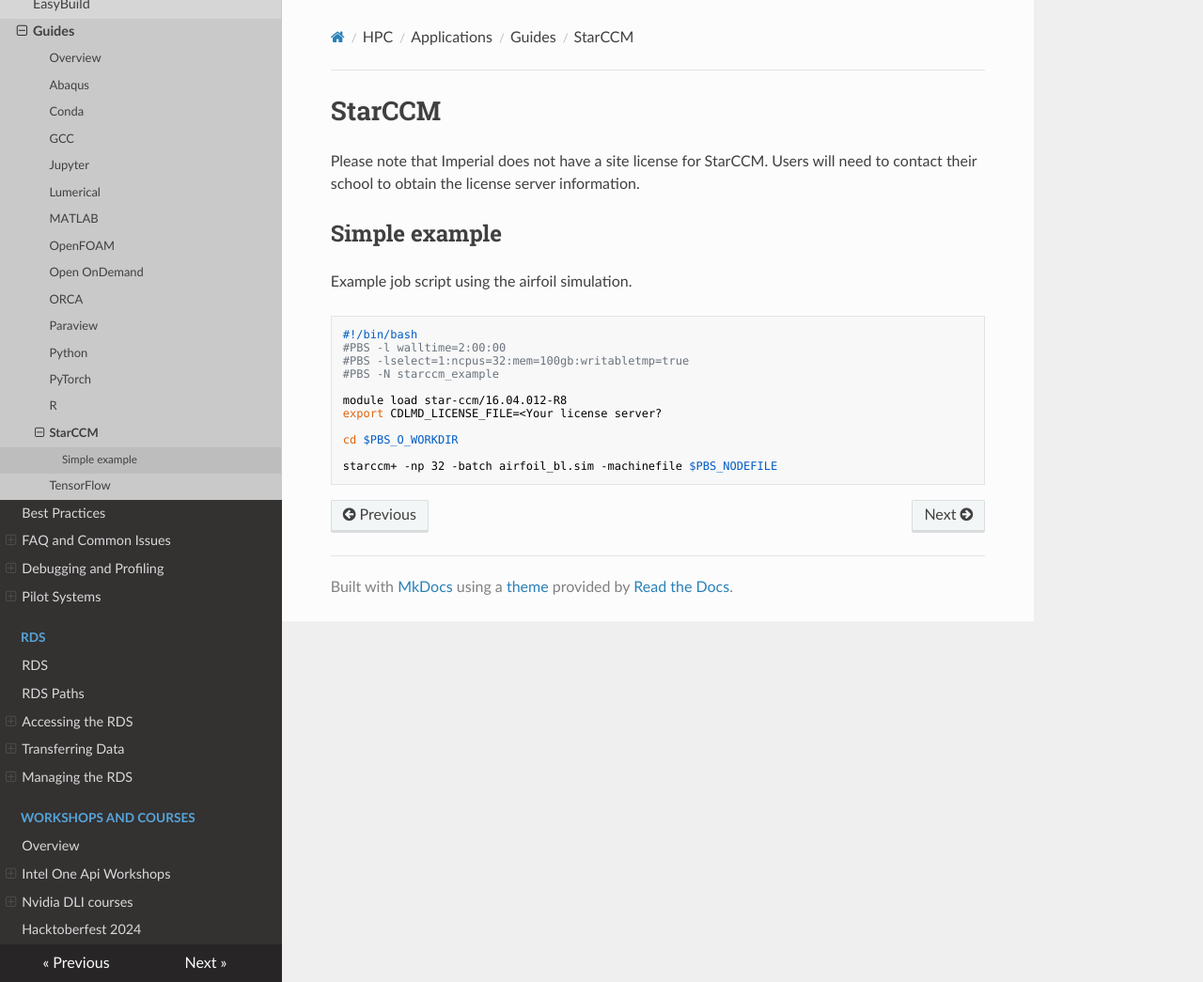
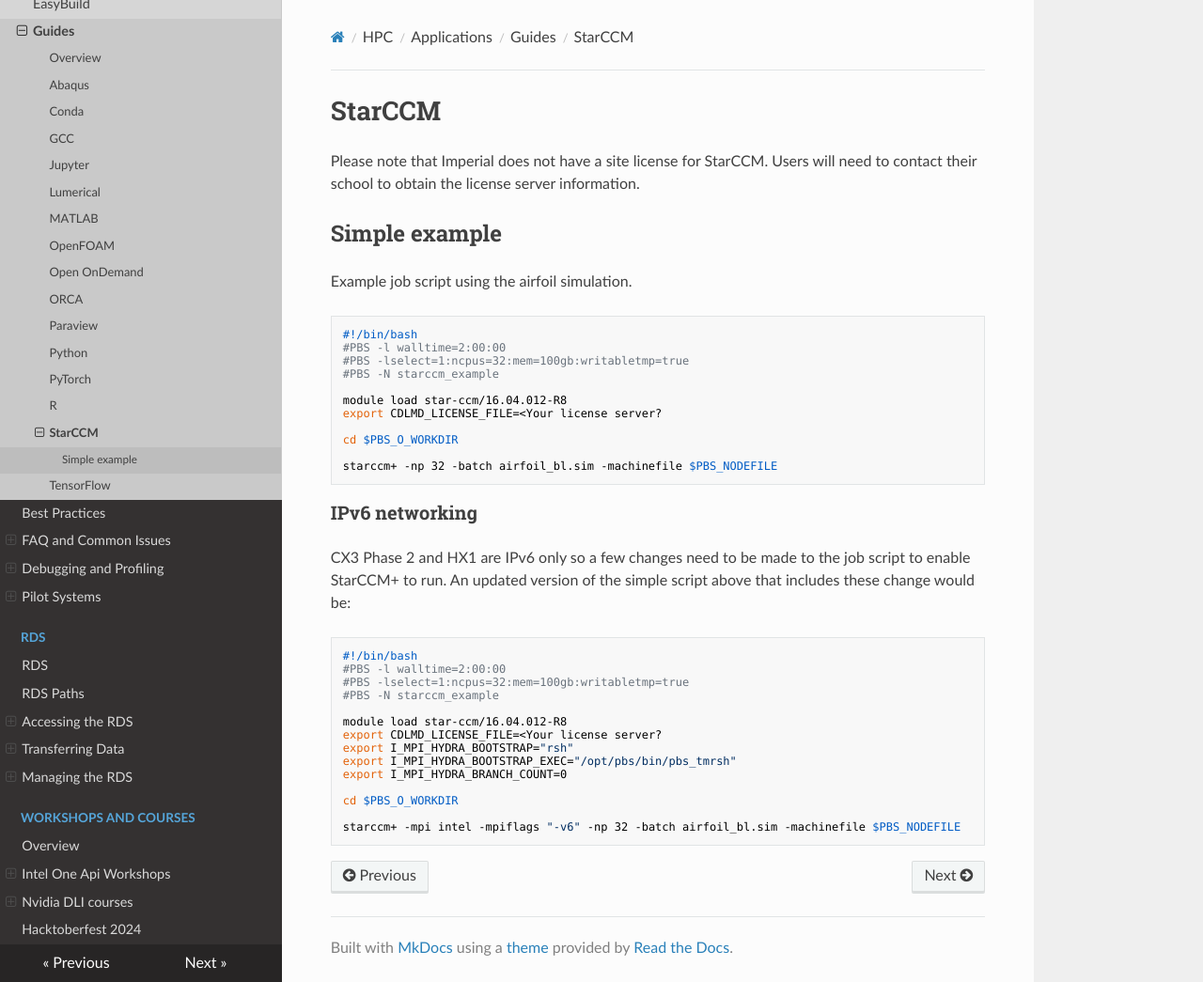
Before and after one commit to ImperialCollegeLondon/icl-rcs-user-guide, an MkDocs documentation site: the page built from docs/hpc/applications/guides/starccm.md, in a window 1280 px wide and 1045 px high. Shown: the whole window at 94% size. Built offline with MkDocs 1.6.1, drawn with Linux system fonts in a browser that asks for light colours; nearby versions of some CDN libraries.

Commit message:
IPv6 simple example

````diff
--- a/docs/hpc/applications/guides/starccm.md
+++ b/docs/hpc/applications/guides/starccm.md
@@ -19,3 +19,25 @@ cd $PBS_O_WORKDIR
 
 starccm+ -np 32 -batch airfoil_bl.sim -machinefile $PBS_NODEFILE
 ```
+
+### IPv6 networking
+
+CX3 Phase 2 and HX1 are IPv6 only so a few changes need to be made to the job script to enable StarCCM+ to run. An updated version of the simple script above that includes these change would be:
+
+
+```bash
+#!/bin/bash
+#PBS -l walltime=2:00:00
+#PBS -lselect=1:ncpus=32:mem=100gb:writabletmp=true
+#PBS -N starccm_example
+
+module load star-ccm/16.04.012-R8
+export CDLMD_LICENSE_FILE=<Your license server?
+export I_MPI_HYDRA_BOOTSTRAP="rsh"
+export I_MPI_HYDRA_BOOTSTRAP_EXEC="/opt/pbs/bin/pbs_tmrsh"
+export I_MPI_HYDRA_BRANCH_COUNT=0
+
+cd $PBS_O_WORKDIR
+
+starccm+ -mpi intel -mpiflags "-v6" -np 32 -batch airfoil_bl.sim -machinefile $PBS_NODEFILE
+```
````
